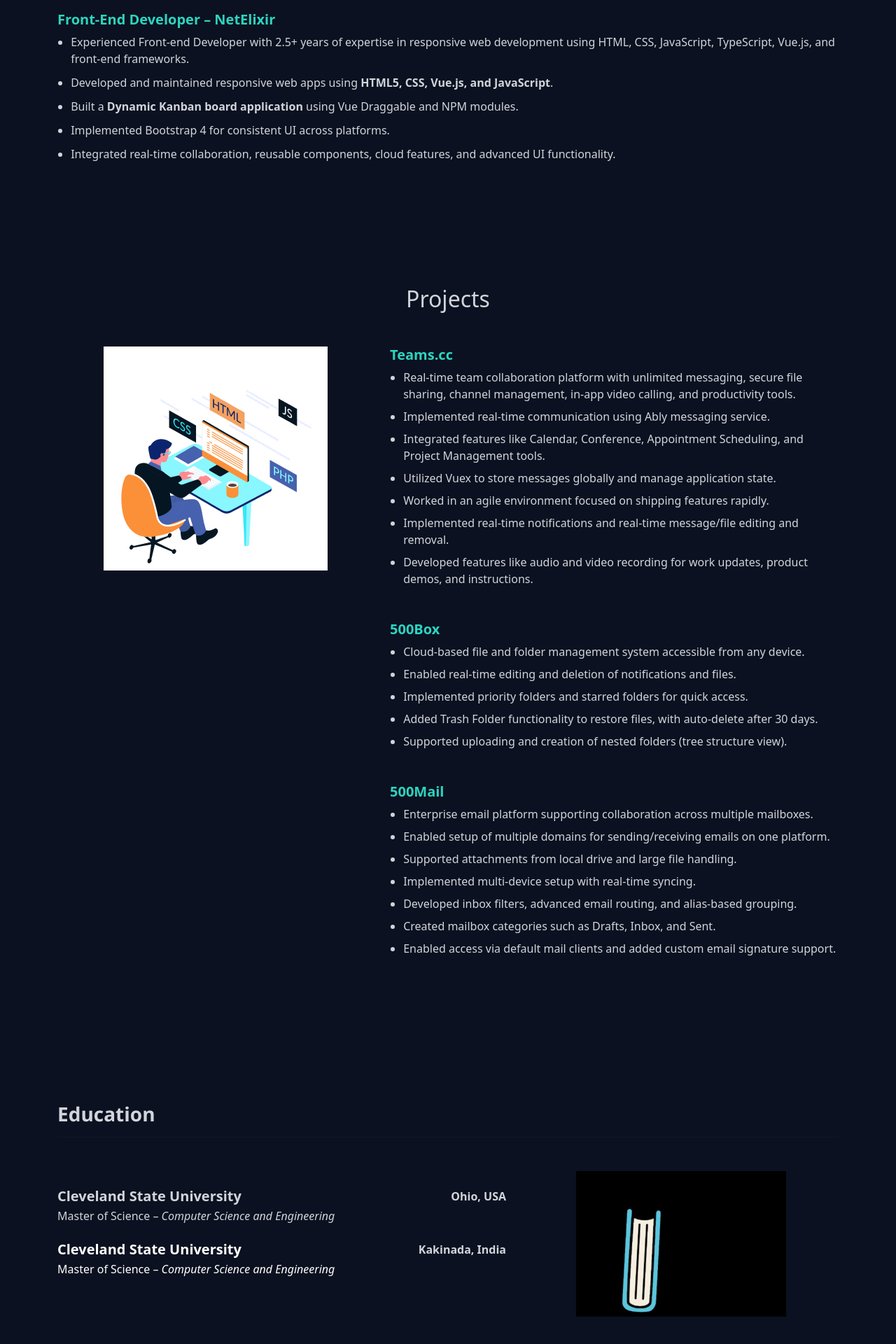
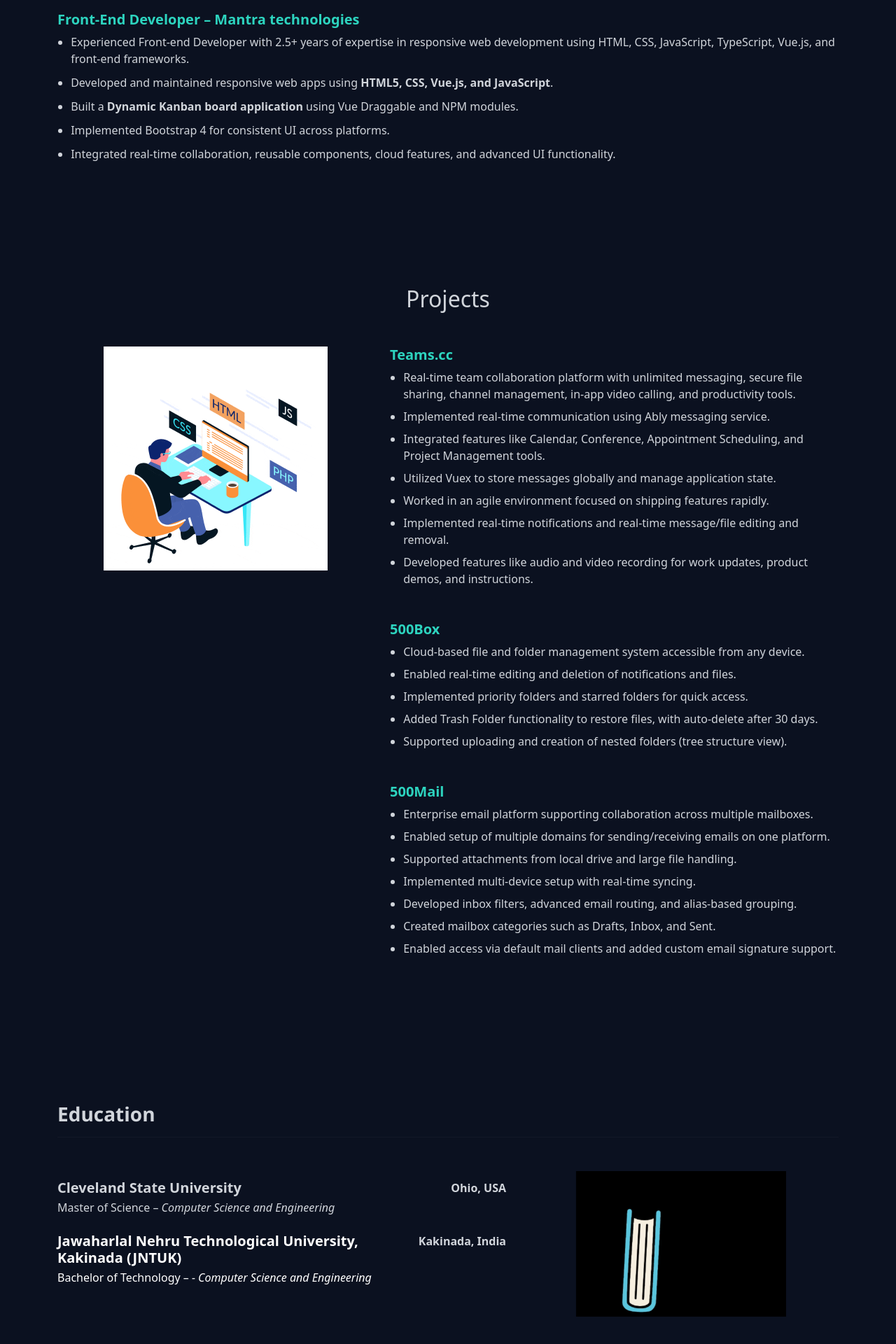
Before and after one commit to jagadeeshkuna15/portfolio, a Vue app: page / in a window 1280 px wide. Shown: the part 2002-3922 px from the top of the page at 70% size. Built offline with nearby package versions, Linux system fonts and the light colour scheme.

Commit message:
Initial commit

```diff
--- a/src/views/Education.vue
+++ b/src/views/Education.vue
@@ -24,11 +24,11 @@
           <div class="edu-entry row">
             <div class="col-9">
              <h5 class="fw-bold mb-1" :style="{ color: 'var(--text-color)' }">
-  Cleveland State University
+  Jawaharlal Nehru Technological University, Kakinada (JNTUK)
 </h5>
 
 <p class=" mb-0" :style="{ color: 'var(--text-color)' }">
-  Master of Science – <em>Computer Science and Engineering</em>
+ Bachelor of Technology – <em> - Computer Science and Engineering</em>
 </p>
 
             </div>
--- a/src/views/Experience.vue
+++ b/src/views/Experience.vue
@@ -10,7 +10,7 @@
       <!-- Experience Content -->
       <div>
         <h5 class="fw-bold" style="color: var(--accent)">
-          Front-End Developer – NetElixir
+          Front-End Developer – Mantra technologies
         </h5>
         <ul>
           <li>
```
Also changed, not shown: src/assets/main.css (line endings or trailing spaces), src/components/Footer.vue (line endings or trailing spaces).
